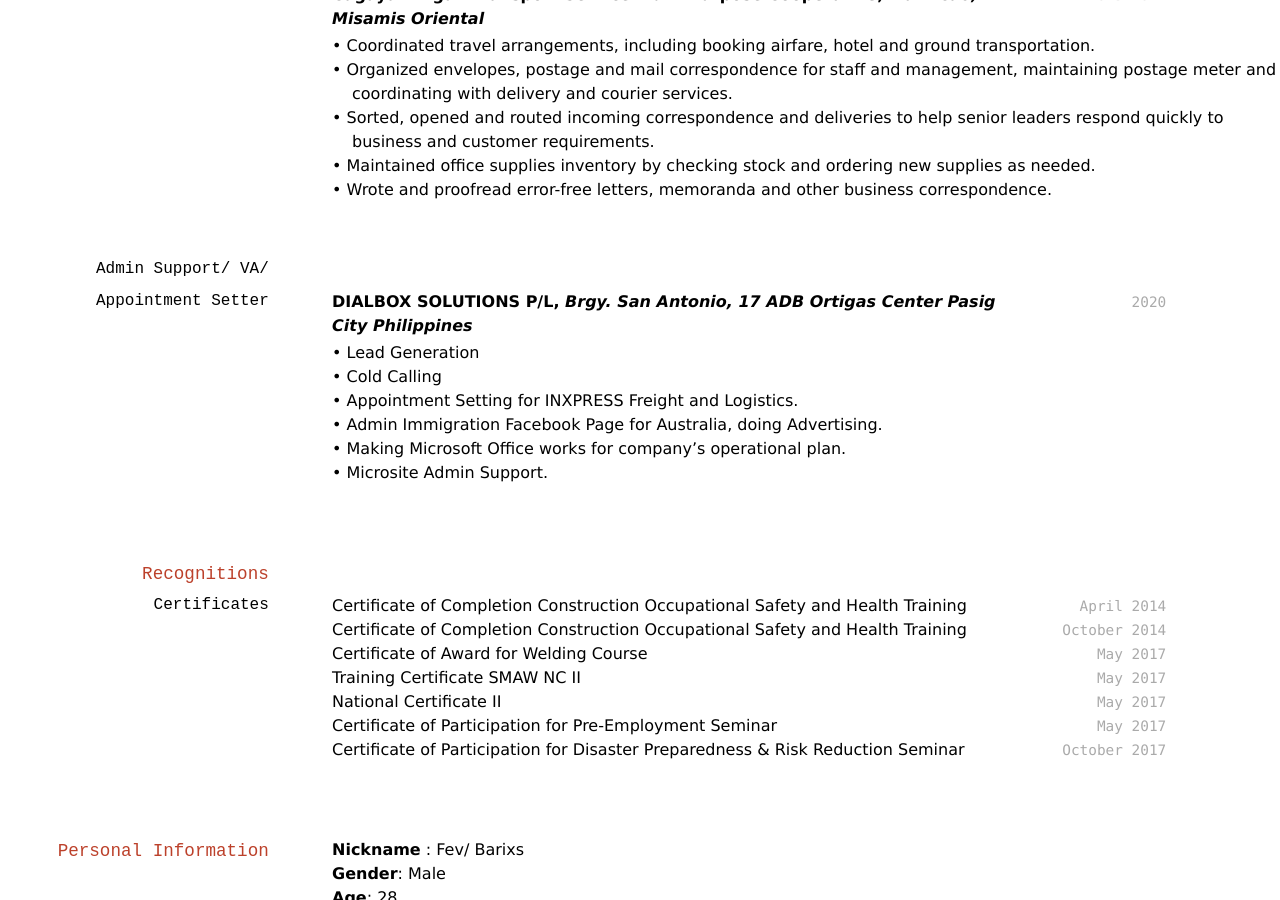
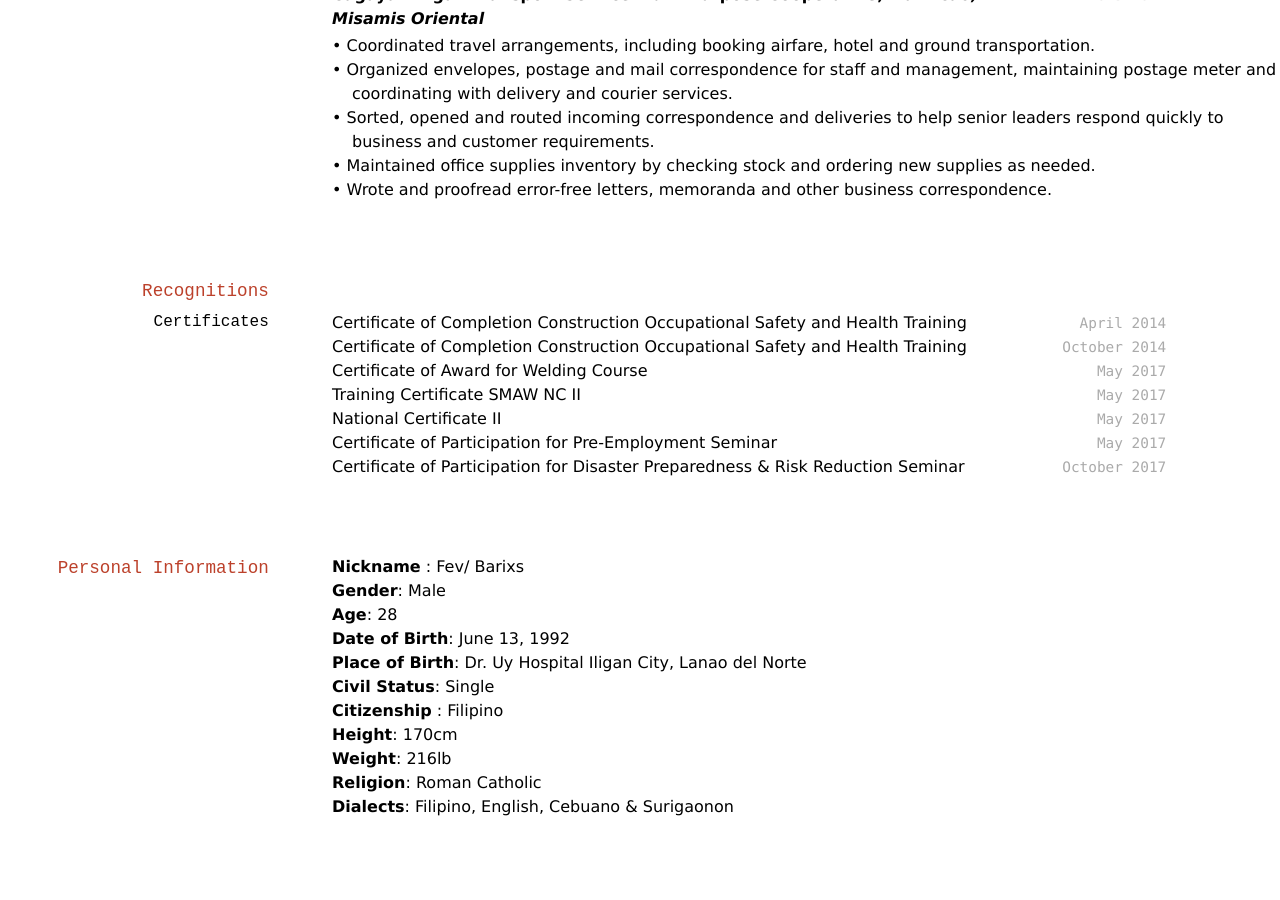
Before and after one commit to deleteprof/deleteprof.github.io, a Jekyll site: the page built from index.md, in a window 1280 px wide and 900 px high, scrolled down 1531 px. Built offline with Jekyll 4.4.1, drawn with Linux system fonts in a browser that asks for light colours; after the commit the page ends 2361 px from its top, so only the background shows below that.

Commit message:
Update index.md

```diff
--- a/index.md
+++ b/index.md
@@ -71,15 +71,6 @@ __Cagayan-Iligan Transport Service Multi-Purpose Cooperative, *Manticao, Misamis
 -   • Maintained office supplies inventory by checking stock and ordering new supplies as needed.
 -   • Wrote and proofread error-free letters, memoranda and other business correspondence.
 
-### Admin Support/ VA/ Appointment Setter
-`2020`
-__DIALBOX SOLUTIONS P/L, *Brgy. San Antonio, 17 ADB Ortigas Center Pasig City Philippines*__
--   • Lead Generation
--   • Cold Calling
--   • Appointment Setting for INXPRESS Freight and Logistics.
--   • Admin Immigration Facebook Page for Australia, doing Advertising.
--   • Making Microsoft Office works for company's operational plan.
--   • Microsite Admin Support.
 
 ## Recognitions
 
```
